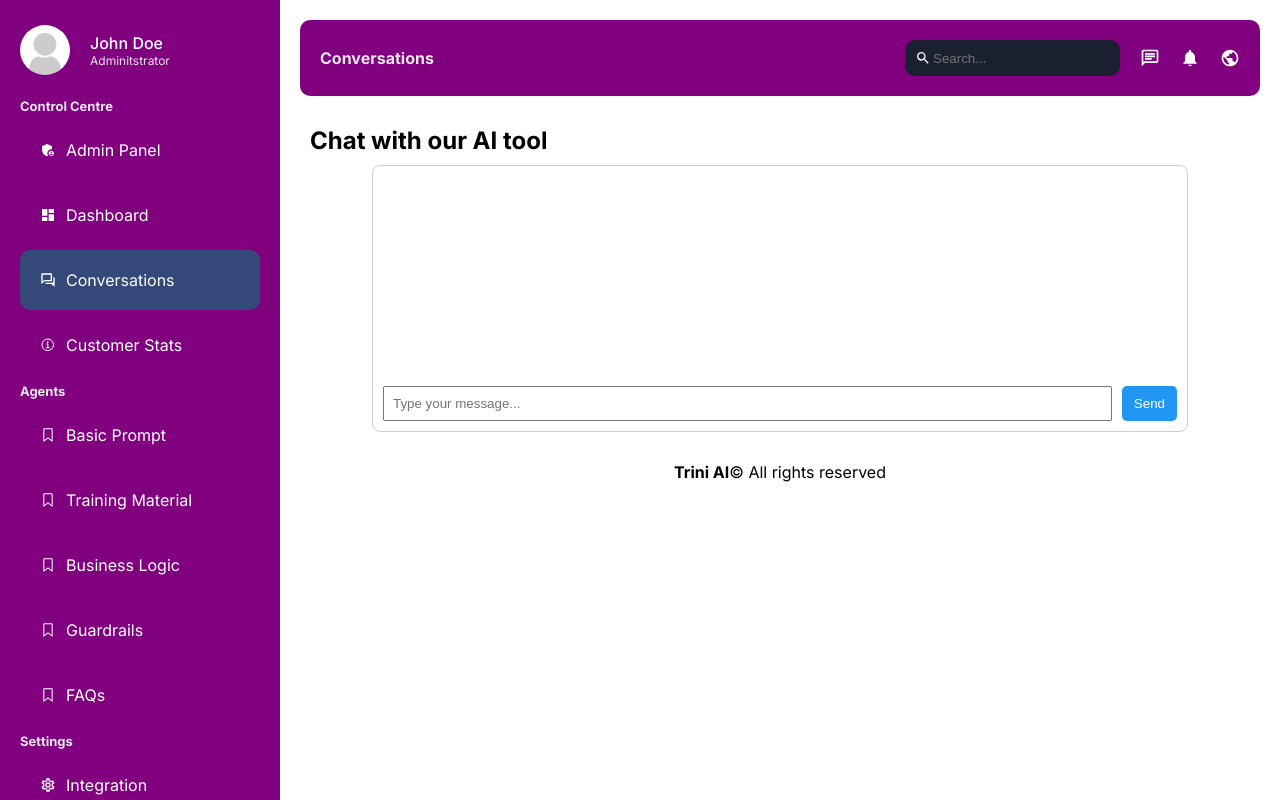
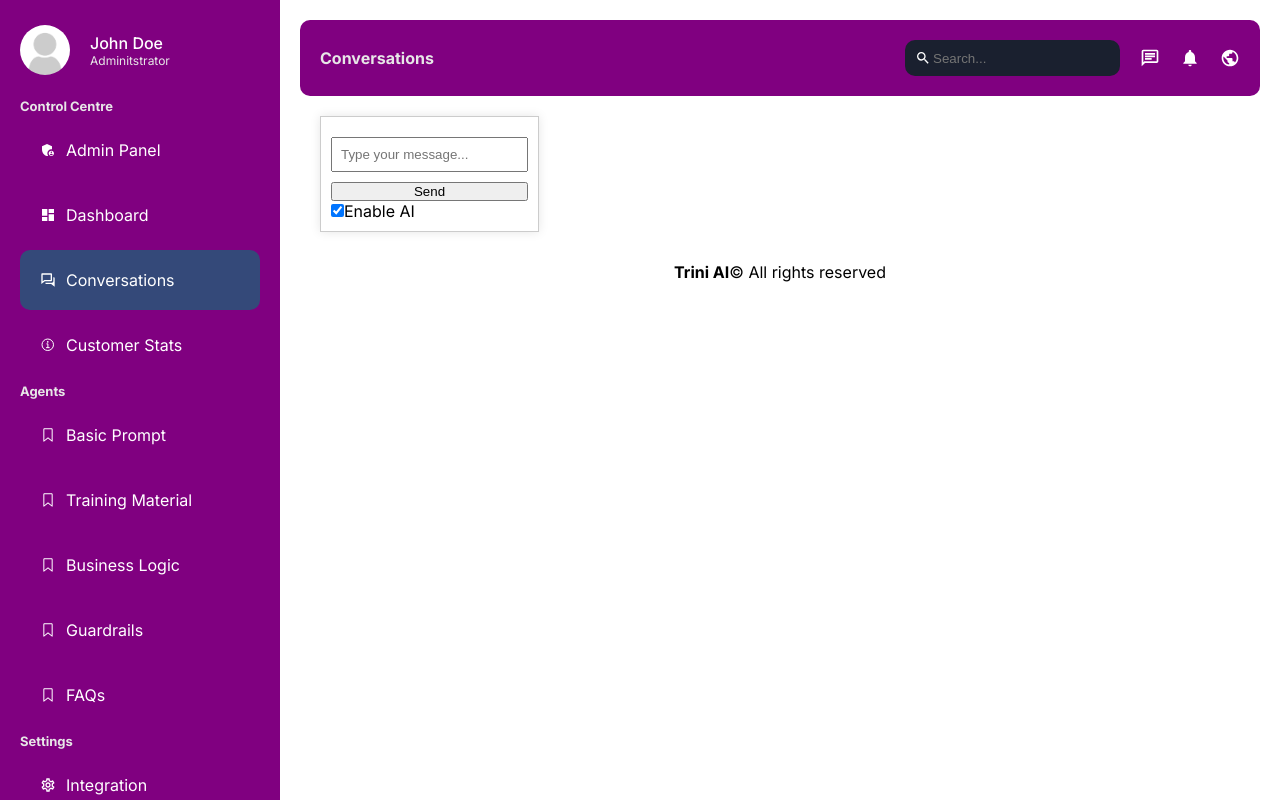
Before and after one commit to ashar-py/Admin-Dashboard, a Next.js app: page /dashboard/conversations in a window 1280 px wide. Shown: the top 800 px of the page. Built offline with nearby package versions, Linux system fonts and the light colour scheme.

Commit message:
chat section updated

```diff
--- a/app/dashboard/conversations/page.jsx
+++ b/app/dashboard/conversations/page.jsx
@@ -1,57 +1,69 @@
 "use client"; // use client
 import styles from "@/app/ui/dashboard/conversations/conversations.module.css";
-import React, { useState } from 'react';
+// src/components/Chatbot.jsx
+
+import React, { useState, useEffect } from 'react';
+import axios from 'axios';
+import ChatMessage from "@/components/chat/chatmessage";
+import ToggleSwitch from "@/components/chat/toggleswitch";
+//import styles from './chatbot.module.css';
 
 
-const ConversationPage = () => {
+const Chatbot = () => {
   const [messages, setMessages] = useState([]);
-  const [inputText, setInputText] = useState('');
+  const [isEnabled, setIsEnabled] = useState(true);
+  const [inputMessage, setInputMessage] = useState('');
 
-  const handleInputChange = (e) => {
-    setInputText(e.target.value);
+  const toggleSwitch = () => {
+    setIsEnabled(!isEnabled);
   };
 
-  const handleSendMessage = () => {
-    if (inputText.trim() === '') return;
+  const sendMessage = async () => {
+    if (inputMessage.trim() === '') return;
 
-    // Add user message to the conversation
-    setMessages((prevMessages) => [...prevMessages, { text: inputText, sender: 'user' }]);
+    setMessages([...messages, { message: inputMessage, isBot: false }]);
+    setInputMessage('');
 
-    // TODO: Call an API or function to get AI response
-    // Replace the setTimeout with your actual API call
-    setTimeout(() => {
-      const aiResponse = 'This is an AI response.'; // Replace with actual AI response
-      setMessages((prevMessages) => [...prevMessages, { text: aiResponse, sender: 'ai' }]);
-    }, 1000);
-
-    setInputText(''); // Clear the input field
+    if (isEnabled) {
+      try {
+        const response = await axios.post('/api/ai', { message: inputMessage });
+        const botReply = response.data.reply;
+        setMessages([...messages, { message: botReply, isBot: true }]);
+      } catch (error) {
+        console.error('Error communicating with the AI:', error);
+      }
+    } else {
+      // Simulate a response from customer support
+      const supportReply = 'Your message has been forwarded to our support team. They will get back to you soon.';
+      setMessages([...messages, { message: supportReply, isBot: true }]);
+    }
   };
 
+  useEffect(() => {
+    // Scroll to the bottom of the chat when new messages are added
+    const chatContainer = document.getElementById('chat-container');
+    chatContainer.scrollTop = chatContainer.scrollHeight;
+  }, [messages]);
+
   return (
-    <div className={styles.container}>
-        <h2 className={styles.header}>Chat with our AI tool</h2>
-      <div className={styles.chatbox}>
-        <div className={styles.messages}>
-          {messages.map((message, index) => (
-            <div key={index} className={`message ${message.sender}`}>
-              {message.text}
-            </div>
+    <div className={styles.chatbotContainer}>
+      <div id="chat-container" className={styles.chatContainer}>
+        {messages.map((msg, index) => (
+          <ChatMessage key={index} message={msg.message} isBot={msg.isBot} />
         ))}
       </div>
-        <div className={styles.inputbox}>
+      <div className={styles.inputContainer}>
         <input
-          className={styles.input}
           type="text"
           placeholder="Type your message..."
-            value={inputText}
-            onChange={handleInputChange}
+          value={inputMessage}
+          onChange={(e) => setInputMessage(e.target.value)}
         />
-          <button className={styles.button} onClick={handleSendMessage}>Send</button>
+        <button onClick={sendMessage}>Send</button>
       </div>
-      </div>
-
+      <ToggleSwitch isEnabled={isEnabled} toggleSwitch={toggleSwitch} />
     </div>
   );
 };
 
-export default ConversationPage;
+export default Chatbot;
--- a/app/ui/dashboard/conversations/conversations.module.css
+++ b/app/ui/dashboard/conversations/conversations.module.css
@@ -1,4 +1,4 @@
-.container {
+/* .container {
   margin-top: 30px;
   width: 100%;
 }
@@ -40,4 +40,113 @@
     border: none;
     border-radius: 5px;
     cursor: pointer;
+  } */
+
+  /* styles/chatbot.module.css */
+/* styles/chatbot.module.css */
+.chatbotContainer {
+  width: fit-content;
+  border: 1px solid #ccc;
+  box-shadow: 0px 0px 10px rgba(0, 0, 0, 0.1);
+  margin: 20px;
+
+  padding: 10px;
+}
+
+.chatContainer {
+  max-height: 300px;
+  overflow-y: auto;
+}
+
+.chatMessage {
+  padding: 8px;
+  margin: 5px;
+  border-radius: 5px;
+}
+
+.user {
+  background-color: #e3f2fd;
+}
+
+.bot {
+  background-color: #fce4ec;
+}
+
+.inputContainer {
+  display: flex;
+  flex-direction: column;
+  margin-top: 10px;
+}
+
+.inputContainer input {
+  flex: 1;
+  padding: 8px;
+  margin-bottom: 10px;
+}
+
+.buttonContainer button {
+  padding: 8px;
+  background-color: #4caf50;
+  color: #fff;
+  border: none;
+  cursor: pointer;
+}
+
+.toggleSwitch {
+  position: relative;
+  display: inline-block;
+  width: 60px;
+  height: 34px;
+}
+
+.toggleSwitch input {
+  display: none;
+}
+
+.slider {
+  position: absolute;
+  cursor: pointer;
+  top: 0;
+  left: 0;
+  right: 0;
+  bottom: 0;
+  background-color: #ccc;
+  transition: 0.4s;
+  border-radius: 34px;
+}
+
+.slider:before {
+  position: absolute;
+  content: '';
+  height: 26px;
+  width: 26px;
+  left: 4px;
+  bottom: 4px;
+  background-color: white;
+  transition: 0.4s;
+  border-radius: 50%;
+}
+
+input:checked + .slider {
+  background-color: #2196f3;
+}
+
+input:checked + .slider:before {
+  transform: translateX(26px);
+}
+
+/* Media Query for Responsive Design */
+@media screen and (max-width: 600px) {
+  .chatbotContainer {
+    width: 100%;
+    margin: 10px 0;
   }
+
+  .inputContainer input {
+    width: 100%;
+  }
+
+  .buttonContainer button {
+    width: 100%;
+  }
+}
```
Also changed, not shown: app/dashboard/conversations/pagenew.jsx (deleted, +0 -22 lines), components/chat/chatbot.jsx (deleted, +0 -67 lines), components/chat/chatbot.module.css (deleted, +0 -90 lines). Lines whose indentation alone changed are shown as unchanged.
